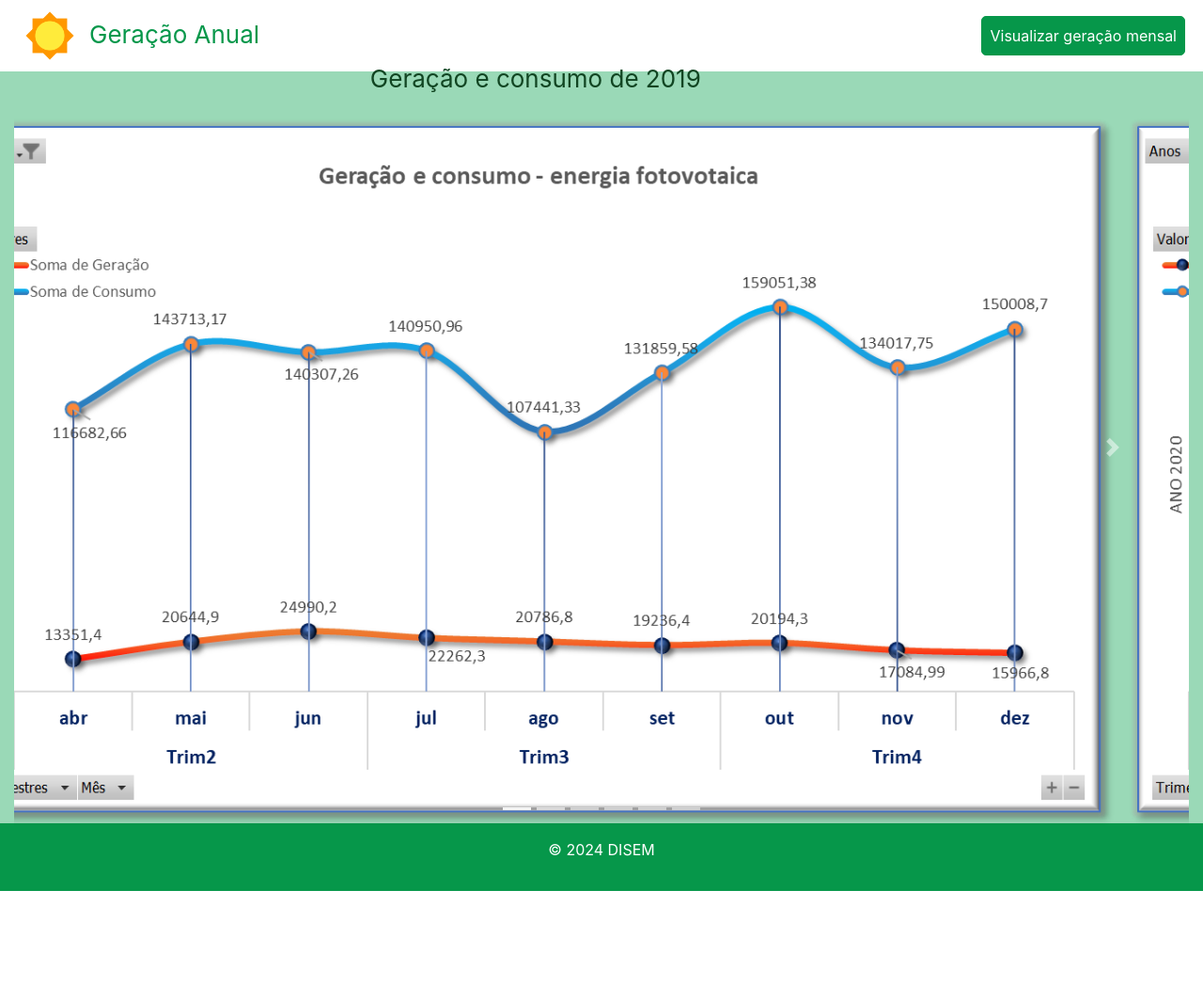
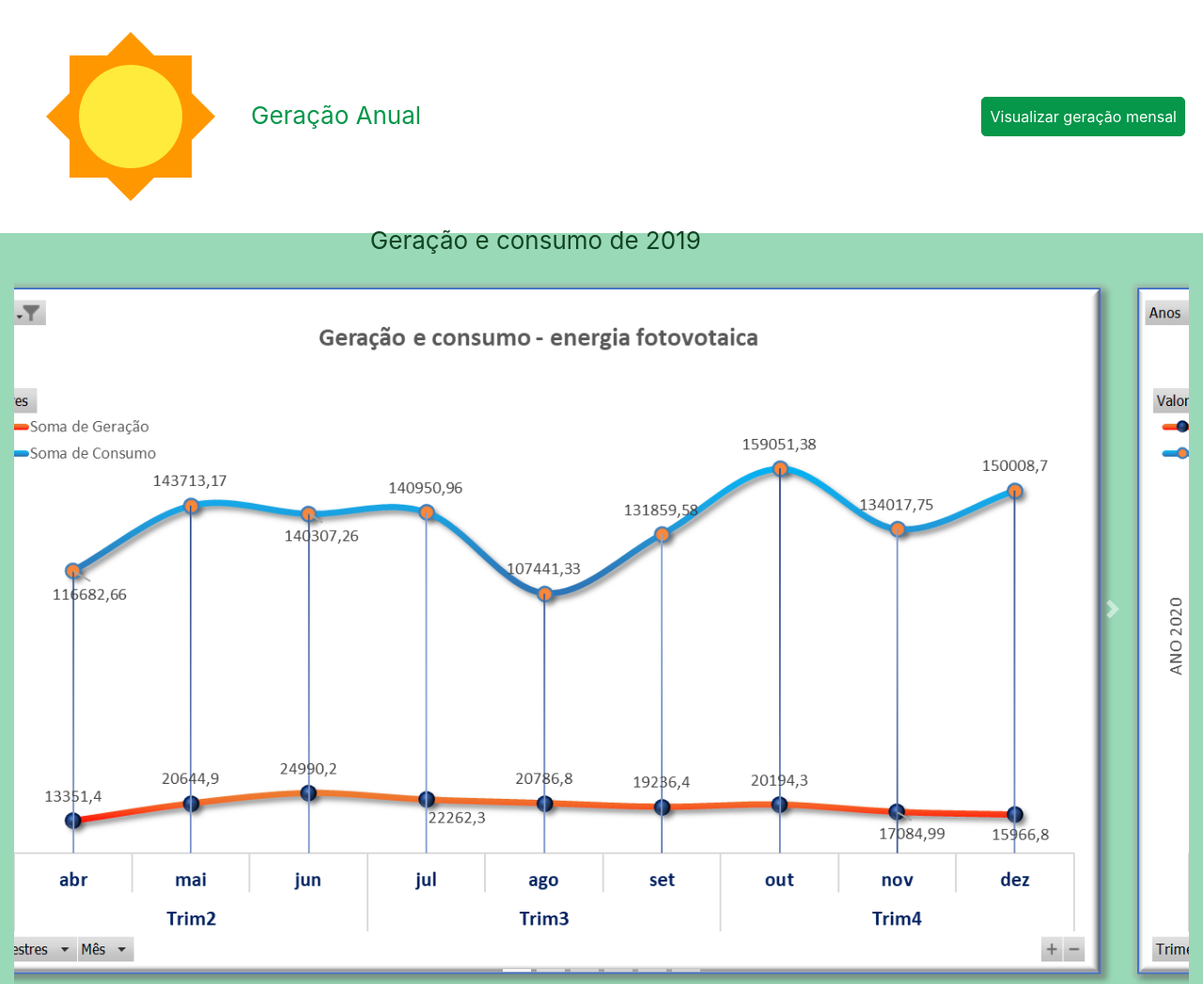
Before and after one commit to WemellyNunes/geracao-fotovotaica, a plain HTML site: page index.html in a window 1280 px wide. Shown: the top 1047 px of the page at 94% size. Before the commit the page ends 948 px from the top, so only its background shows below. Drawn offline with nearby package versions, Linux system fonts and the light colour scheme; a web font is replaced by a local one.

Commit message:
Update styles.css

```diff
--- a/styles.css
+++ b/styles.css
@@ -33,7 +33,7 @@ body {
 }
 
 .sun-img {
-    max-width: 8.5vh;
+    max-width: 80%;
 }
 
 .titulo {
```
